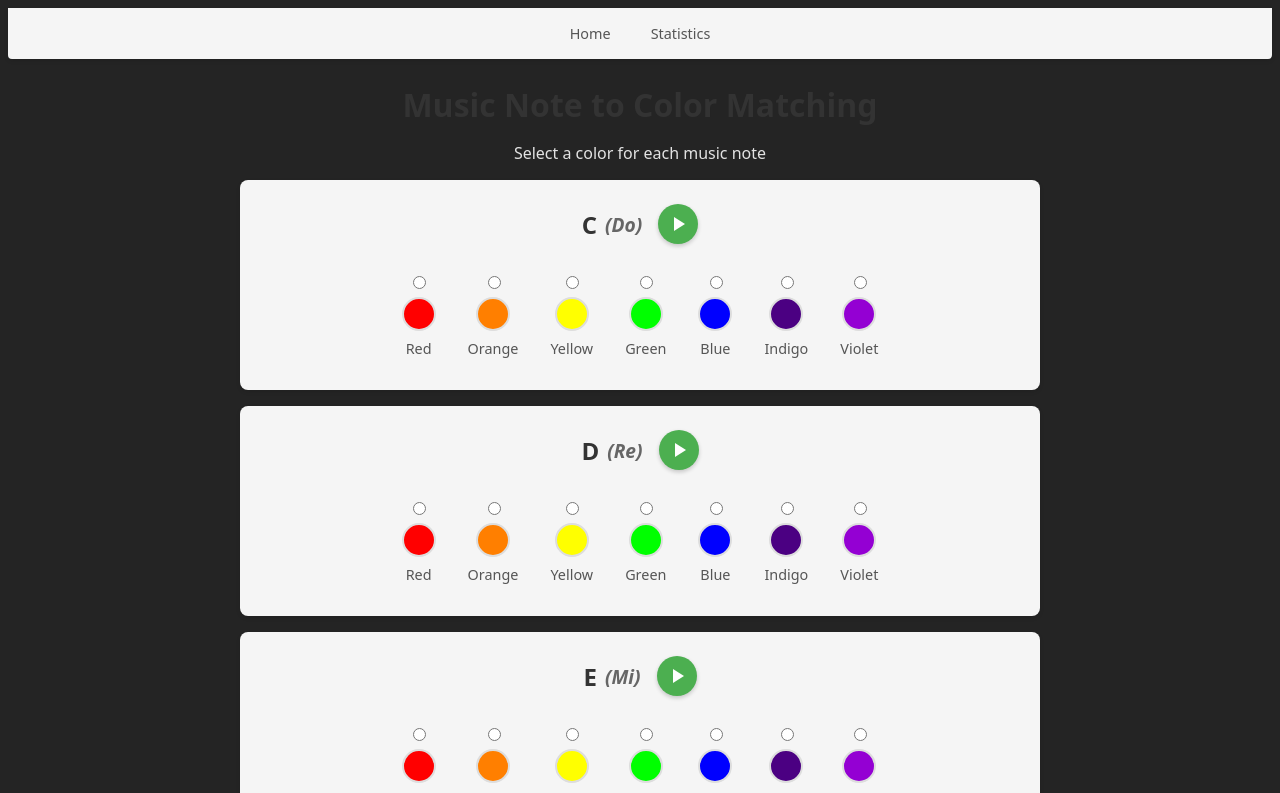
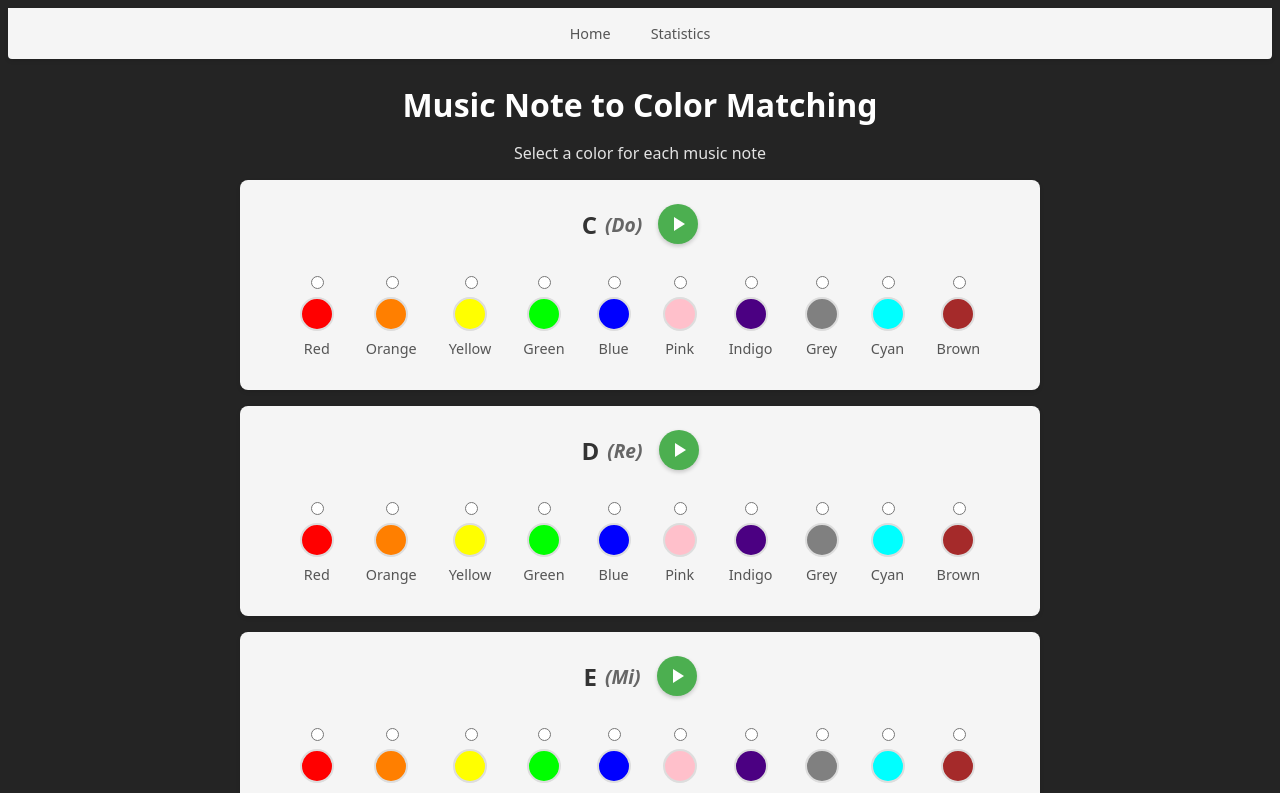
Before and after one commit to petrosrodinos/color-test, a React (Vite) app: page / in a window 1280 px wide. Shown: the top 793 px of the page. Built offline with nearby package versions, Linux system fonts and the light colour scheme.

Commit message:
correct colors

```diff
--- a/src/App.css
+++ b/src/App.css
@@ -73,7 +73,7 @@
 }
 
 h1 {
-  color: #333;
+  color: white;
   margin-bottom: 0.5rem;
 }
 
--- a/src/constants/index.ts
+++ b/src/constants/index.ts
@@ -15,13 +15,13 @@ interface Color {
 
 
 export const correctAnswers: Record<string, string> = {
-    C: "red",
-    D: "orange",
-    E: "yellow",
-    F: "green",
-    G: "blue",
-    A: "indigo",
-    B: "violet",
+    C: "green",
+    D: "cyan",
+    E: "blue",
+    F: "indigo",
+    G: "brown",
+    A: "red",
+    B: "orange",
 };
 
 export const musicNotes = [
@@ -40,8 +40,11 @@ export const colors: Color[] = [
     { label: "Yellow", name: "yellow", value: "#FFFF00" },
     { label: "Green", name: "green", value: "#00FF00" },
     { label: "Blue", name: "blue", value: "#0000FF" },
+    { label: "Pink", name: "pink", value: "#FFC0CB" },
     { label: "Indigo", name: "indigo", value: "#4B0082" },
-    { label: "Violet", name: "violet", value: "#9400D3" },
+    { label: "Grey", name: "grey", value: "#808080" },
+    { label: "Cyan", name: "cyan", value: "#00ffff" },
+    { label: "Brown", name: "brown", value: "#a52a2a" },
 ];
 
 export const noteToSolfege: Record<string, string> = {
--- a/src/styles/Stats.css
+++ b/src/styles/Stats.css
@@ -6,7 +6,7 @@
 .stats-container h1 {
   text-align: center;
   margin-bottom: 1rem;
-  color: #333;
+  color: white;
 }
 
 .stats-summary {
```
